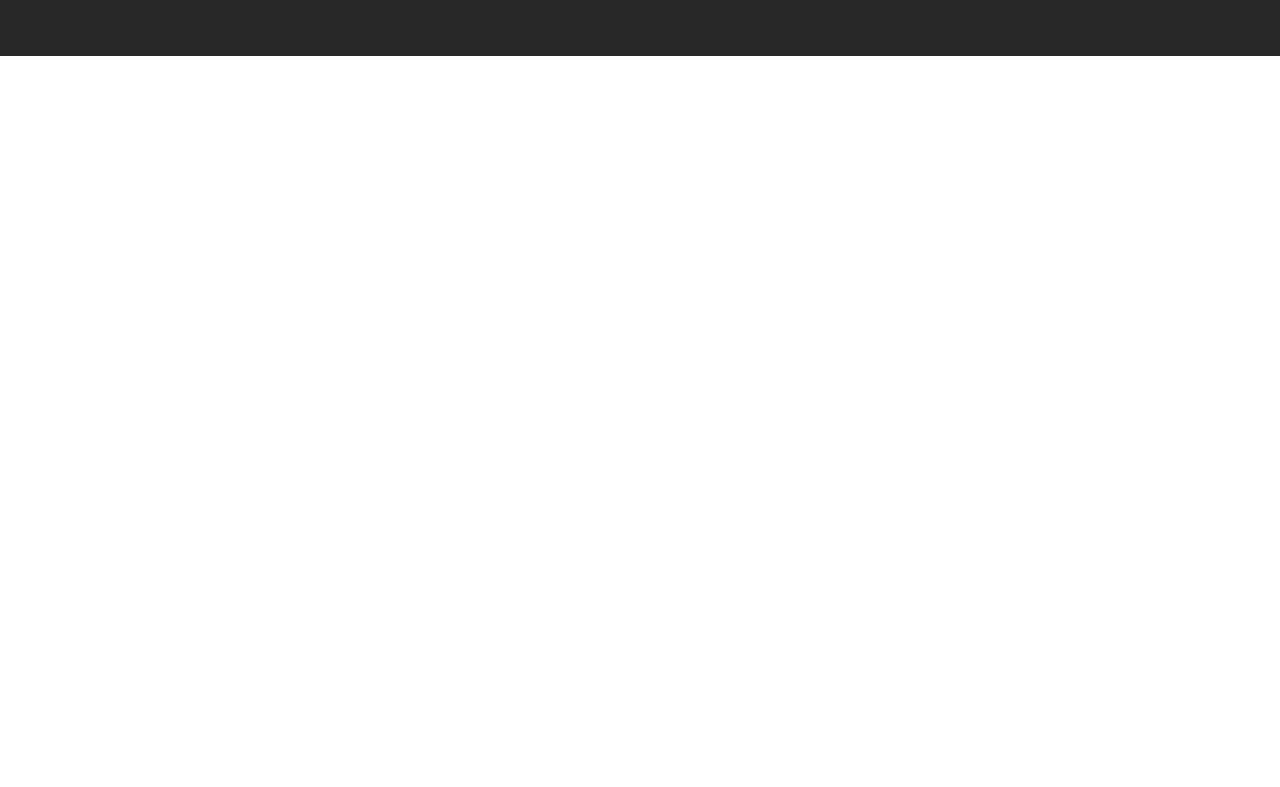
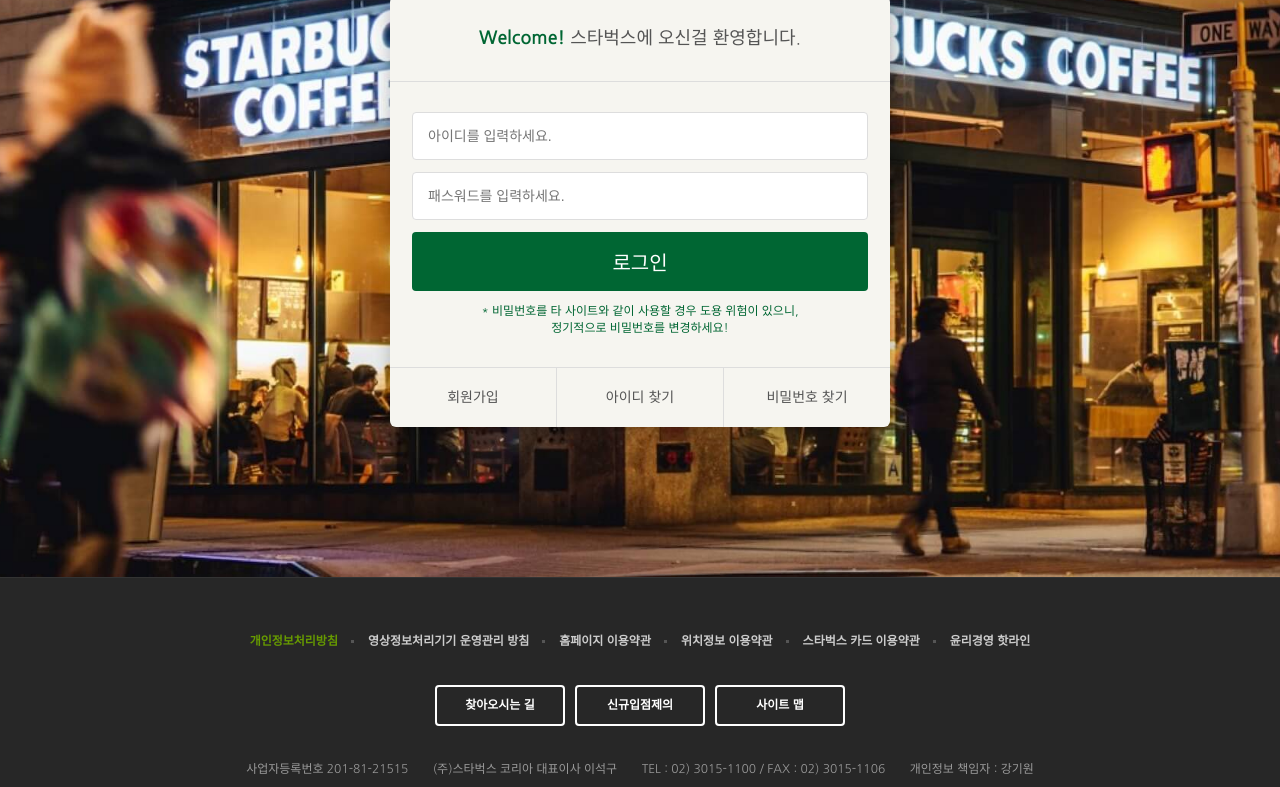
Before and after one commit to EastFlovv/Starbucks_cloneCoding, a plain HTML site: page singin/index.html in a window 1280 px wide. Shown: the part 290-1077 px from the top of the page. Before the commit the page ends 800 px from the top, so only its background shows below. Drawn offline with nearby package versions, Linux system fonts and the light colour scheme.

Commit message:
로그인페이지 완성

```diff
--- /dev/null
+++ b/css/signin.css
@@ -0,0 +1,90 @@
+.signin{
+  margin-top: 120px;
+  padding : 100px 0 150px;
+  background-image: url("../images/signin_bg.jpg");
+  background-repeat: no-repeat;
+  background-attachment: fixed;
+  background-position: center;
+  background-size: cover;
+}
+
+.signin h1{
+  color : #fff;
+  font-size: 30px;
+  font-weight: 700;
+  text-align: center;
+  margin-bottom: 24px;
+}
+
+.signin .signin__card{
+  width : 500px;
+  margin : 0 auto;
+  border-radius: 6px;
+  background-color: #f6f5f0;
+  box-shadow: 2px 2px 20px rgba(0, 0, 0, .3);
+  color : #555;
+}
+
+.signin__card h2{
+  padding : 30px;
+  font-size: 18px;
+  text-align: center;
+  border-bottom: 1px solid #ddd;
+}
+
+.signin__card h2 strong {
+  font-weight: 700;
+  color : #006633;
+}
+
+.signin__card form{
+  padding : 30px 22px;
+}
+
+.signin__card form input{
+  width : 100%;
+  margin-bottom: 12px;
+  padding : 15px;
+  border : 1px solid #ddd;
+  border-radius: 4px;
+  outline: none;
+  box-sizing: border-box;
+  font-size: 14px;
+}
+
+.signin__card form [type="submit"] {
+  background-color: #006633;
+  border: none;
+  color : #fff;
+  font-size: 20px;
+  cursor: pointer;
+}
+
+.signin__card form p{
+  font-size: 12px;
+  color : #006633;
+  text-align: center;
+}
+
+.signin__card .actions{
+  display : flex;
+  border-top : 1px solid #ddd;
+}
+
+.signin__card .actions a {
+  flex-grow : 1;
+  flex-basis: 0;
+  text-align: center;
+  padding : 20px;
+  color : #555;
+  font-size: 14px;
+  border-right: 1px solid #ddd;
+}
+
+.signin__card .actions a:last-child {
+  border-right: none;
+}
+
+.signin__card .actions a:hover {
+  text-decoration: underline;
+}
--- a/singin/index.html
+++ b/singin/index.html
@@ -30,6 +30,7 @@
 
   <link rel="icon" href="../favicon.png" />
   <link rel="stylesheet" href="../css/common.css" />
+  <link rel="stylesheet" href="../css/signin.css" />
   <script defer src ="../js/common.js"></script>
 
 </head>
@@ -368,7 +369,30 @@
 
   </header>
 
-<section class="singin"></section>
+  <section class="signin">
+    <h1>로그인</h1>
+    <div class="signin__card">
+      <h2><strong>Welcome!</strong> 스타벅스에 오신걸 환영합니다.</h2>
+
+      <form>
+        <input type="text" placeholder="아이디를 입력하세요."/>
+        <input type="password" placeholder="패스워드를 입력하세요." />
+        <input type="submit" value = "로그인"/>
+        <p>
+          * 비밀번호를 타 사이트와 같이 사용할 경우 도용 위험이 있으니, <br />
+          정기적으로 비밀번호를 변경하세요!
+        </p>
+      </form>
+
+      <div class="actions">
+        <a href="javascript:void(0)">회원가입</a>
+        <a href="javascript:void(0)">아이디 찾기</a>
+        <a href="javascript:void(0)">비밀번호 찾기</a>
+      </div>
+
+    </div>
+
+  </section>
 
 
 
```
